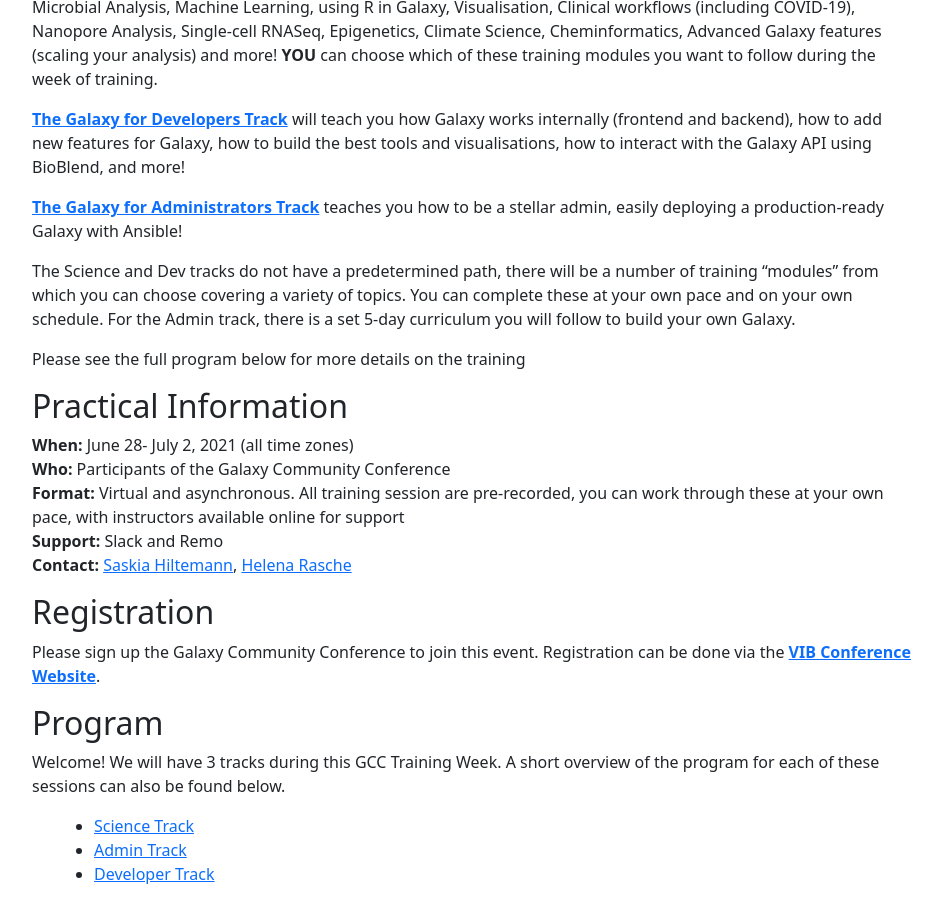
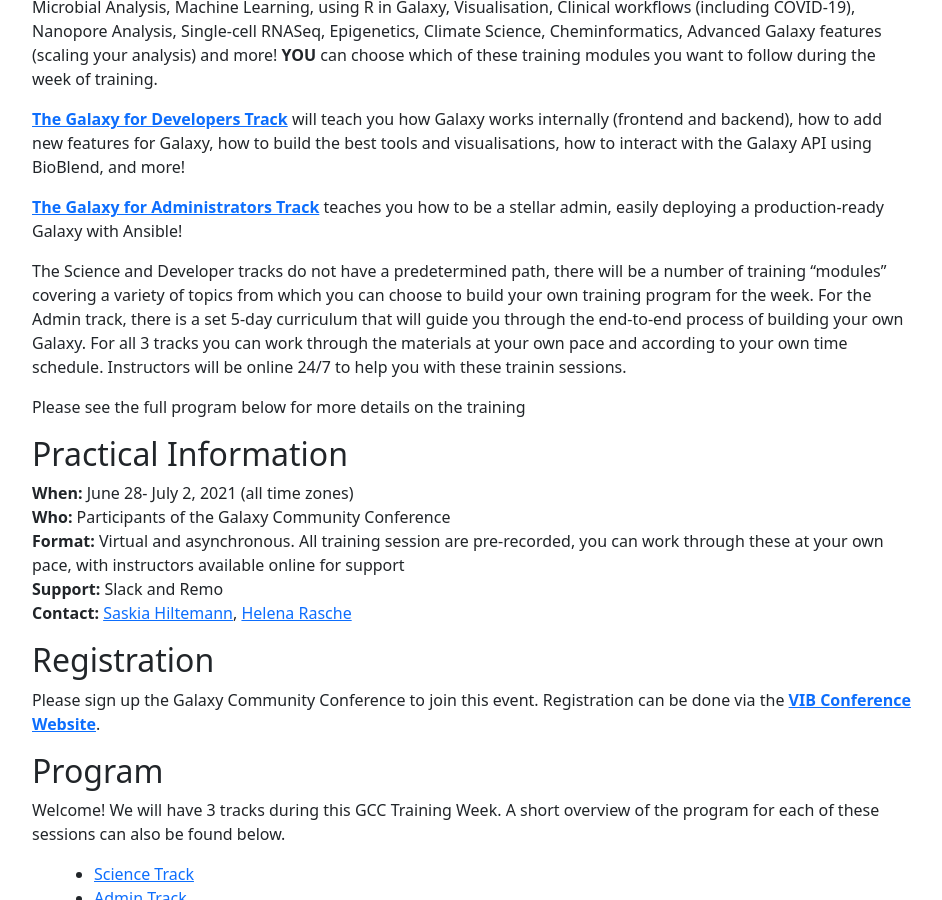
Before and after one commit to shiltemann/gcc2021-training, a Jekyll site: the page built from index.md, in a window 1280 px wide and 900 px high, scrolled down 403 px. Shown: the whole window, without its empty margins (168-1110 px from the left). Built offline with Jekyll 4.4.1, drawn with Linux system fonts in a browser that asks for light colours.

Commit message:
elaborate

```diff
--- a/index.md
+++ b/index.md
@@ -14,12 +14,12 @@
 
 [**The Galaxy for Scientists Track**](#science-track) will cover a wide range of topics including NGS Analysis (DNA & RNA), Proteomics, Microbial Analysis, Machine Learning, using R in Galaxy, Visualisation, Clinical workflows (including COVID-19), Nanopore Analysis, Single-cell RNASeq, Epigenetics, Climate Science, Cheminformatics, Advanced Galaxy features (scaling your analysis) and more! **YOU** can choose which of these training modules you want to follow during the week of training.
 
-[**The Galaxy for Developers Track**](#dev-track) will teach you how Galaxy works internally (frontend and backend), how to add new features for Galaxy, how to build the best tools and visualisations, how to interact with the Galaxy API using BioBlend, and more!
+[**The Galaxy for Developers Track**](#developer-track) will teach you how Galaxy works internally (frontend and backend), how to add new features for Galaxy, how to build the best tools and visualisations, how to interact with the Galaxy API using BioBlend, and more!
 
 [**The Galaxy for Administrators Track**](#admin-track) teaches you how to be a stellar admin, easily deploying a production-ready Galaxy with Ansible!
 
 
-The Science and Dev tracks do not have a predetermined path, there will be a number of training “modules” from which you can choose covering a variety of topics. You can complete these at your own pace and on your own schedule. For the Admin track, there is a set 5-day curriculum you will follow to build your own Galaxy.
+The Science and Developer tracks do not have a predetermined path, there will be a number of training “modules” covering a variety of topics from which you can choose to build your own training program for the week. For the Admin track, there is a set 5-day curriculum that will guide you through the end-to-end process of building your own Galaxy. For all 3 tracks you can work through the materials at your own pace and according to your own time schedule. Instructors will be online 24/7 to help you with these trainin sessions.
 
 Please see the full program below for more details on the training
 
```
